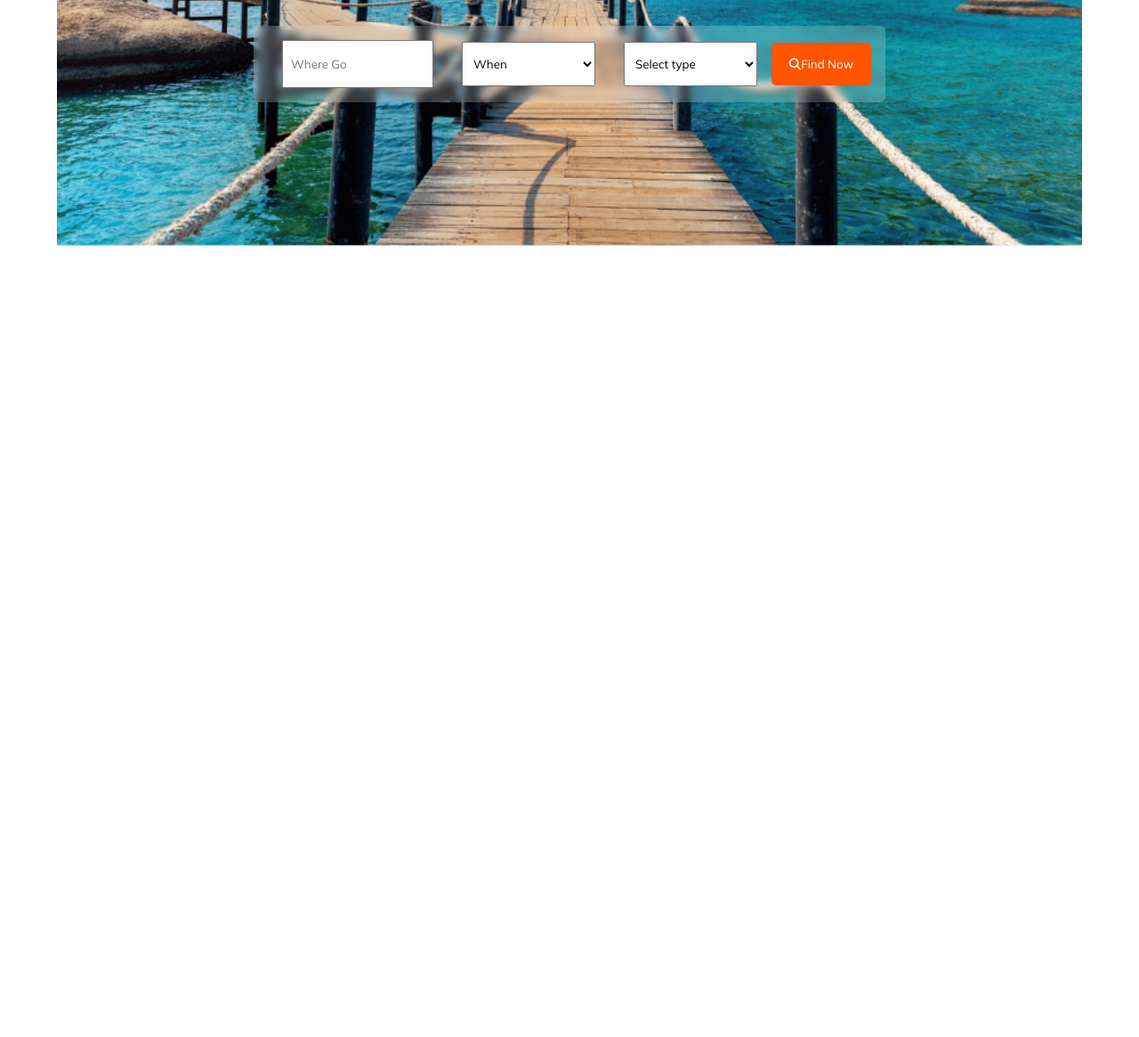
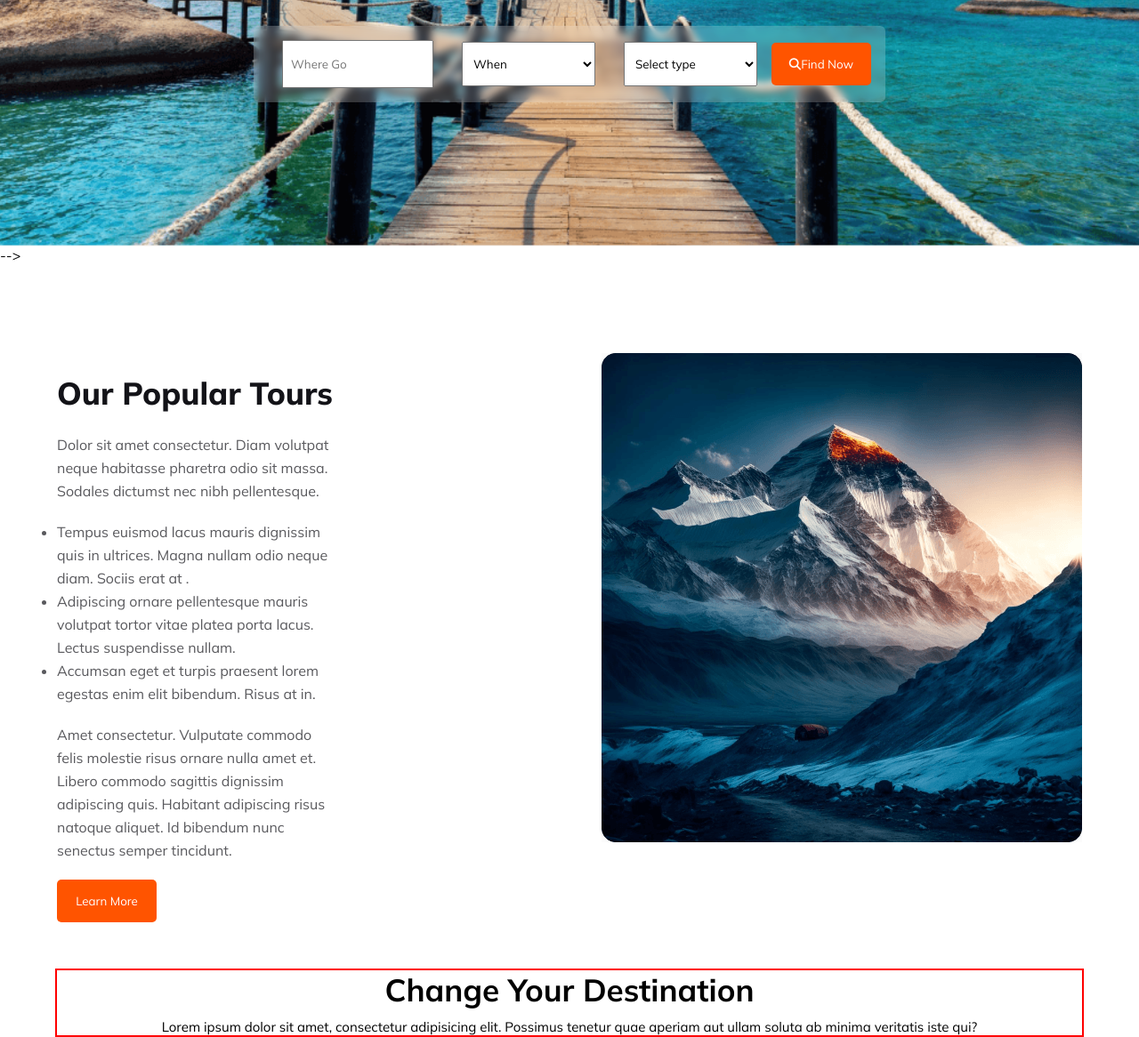
Before and after one commit to ashraful-rahat/b9assigment2, a plain HTML site: page index.html in a window 1280 px wide. Shown: the part 540-1706 px from the top of the page at 89% size. Before the commit the page ends 817 px from the top, so only its background shows below. Drawn offline with Linux system fonts and the light colour scheme.

Commit message:
first commit

```diff
--- a/index.html
+++ b/index.html
@@ -13,7 +13,7 @@
 </head>
 
 <body>
-    <header>
+    <!-- <header>
         <!-- nav-bar -->
     <nav class="nav-bar">
         <div class="nav-bar-logo-section">
@@ -51,7 +51,51 @@
         </div>
 
     </section>
-    </header>
+    </header> -->
+    <!-- popular part -->
+
+    <main>
+        <section class="popular-part-section">
+            <div>
+                <h1 class="popular-part-title">Our Popular Tours</h1>
+                <p class="popular-part-description">Dolor sit amet consectetur. Diam volutpat neque habitasse pharetra
+
+                    odio sit massa. Sodales dictumst
+                    nec nibh pellentesque.
+                </p>
+                <ul class="popular-part-li">
+                    <li>Tempus euismod lacus mauris dignissim quis in ultrices. Magna nullam odio neque diam.
+                        Sociis
+                        erat at .</li>
+                    <li>
+                        Adipiscing ornare pellentesque mauris volutpat tortor vitae platea porta lacus. Lectus
+                        suspendisse nullam.
+                    </li>
+                    <li>
+                        Accumsan eget et turpis praesent lorem egestas enim elit bibendum. Risus at in.
+                    </li>
+                    <p class="popular-part-description">Amet consectetur. Vulputate commodo felis molestie risus
+                        ornare nulla amet et. Libero commodo sagittis dignissim adipiscing quis. Habitant
+                        adipiscing
+                        risus natoque aliquet. Id bibendum nunc senectus semper tincidunt. </p>
+                </ul>
+                <button class="btn-banner-2"> Learn More</button>
+            </div>
+            <div class="popular-part-image">
+                <img src="Images/Rectangle 4.png" alt="">
+            </div>
+        </section>
+
+        <!-- change your destination -->
+        <div class="destination-container">
+            <div class="destination-content">
+                <h2 class="destination-title">Change Your Destination</h2>
+                <p class="destination-des">Lorem ipsum dolor sit amet, consectetur adipisicing elit. Possimus tenetur
+                    quae aperiam aut ullam soluta ab minima veritatis iste qui?</p>
+            </div>
+        </div>
+
+    </main>
 </body>
 
 </html>
--- a/style/style.css
+++ b/style/style.css
@@ -69,8 +69,6 @@ text-align: center;
     margin-top: 40px;
     height: 644px;
 
-
-
  }
 
 
@@ -125,3 +123,96 @@ input ,select{
     border: none;
     border-radius: 5px;
 }
+
+/* popular-part-section style */
+
+.popular-part-section{
+    max-width: 90%;
+    margin: 0 auto;
+    display: grid;
+    grid-template-columns: repeat(2,1fr);
+    margin-top: 100px;
+
+}
+.popular-part-title{
+    color: rgb(19, 19, 24);
+font-family: Mulish;
+font-size: 35px;
+font-weight: 800;
+line-height: 50px;
+letter-spacing: 0%;
+margin-top: 20px;
+
+}
+.popular-part-description{
+    color: rgba(19, 19, 24, 0.7);
+font-family: Mulish;
+font-size: 16px;
+font-weight: 400;
+line-height: 26px;
+letter-spacing: 0%;
+text-align: left;
+margin-top: 20px;
+}
+.popular-part-li{
+    color: rgba(19, 19, 24, 0.7);
+font-family: Mulish;
+font-size: 16px;
+font-weight: 400;
+line-height: 26px;
+letter-spacing: 0%;
+text-align: left;
+margin-top: 20px;
+}
+.btn-banner-2{
+    width: 7rem;
+    height: 3rem;
+    background: rgb(255, 84, 0);
+    color: white;
+    border: none;
+    border-radius: 5px;
+    margin-top: 20px;
+}
+.popular-part-image{
+   margin-left: 300px;
+}
+
+/* responsive part */
+/* @media  screen and (max-width:1200px) {
+    .popular-part-title{
+        color: rgb(19, 19, 24);
+    font-family: Mulish;
+    font-size: 23px;
+    font-weight: 800;
+    letter-spacing: 0%;
+    margin-top: 5px;
+
+    }
+    .popular-part-image img{
+       margin-top: 25px;
+
+    }
+    .popular-part-li{
+        margin-top: 10px;
+        font-size: 5px;
+    }
+    .popular-part-description{
+       font-size: 8px;
+    }
+} */
+
+.destination-container{
+    max-width: 90%;
+    margin: 0 auto;
+    border: 2px solid red;
+    margin-top: 52px;
+}
+.destination-content h2{
+      text-align: center;
+      font-size: 35px;
+}
+.destination-content p{
+    text-align: center;
+    font-size: 15px;
+    margin-top: 10px;
+}
```
Lines whose indentation alone changed are shown as unchanged.
